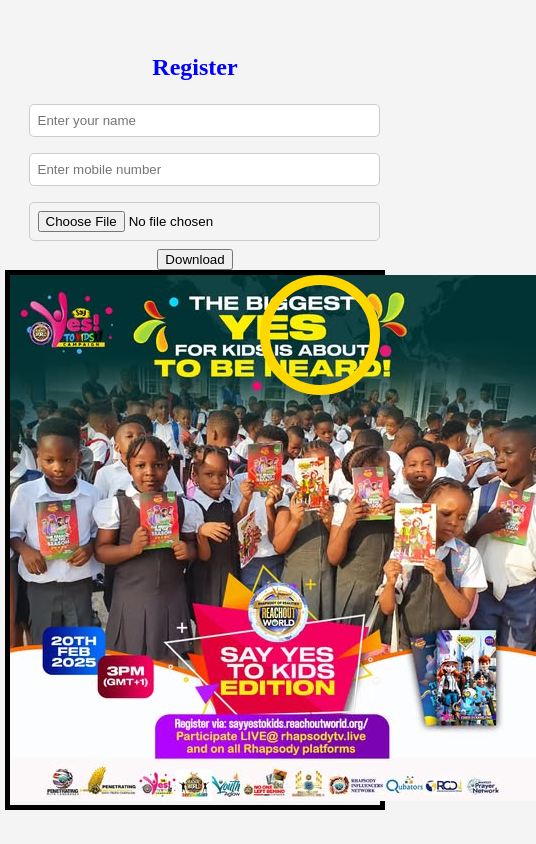
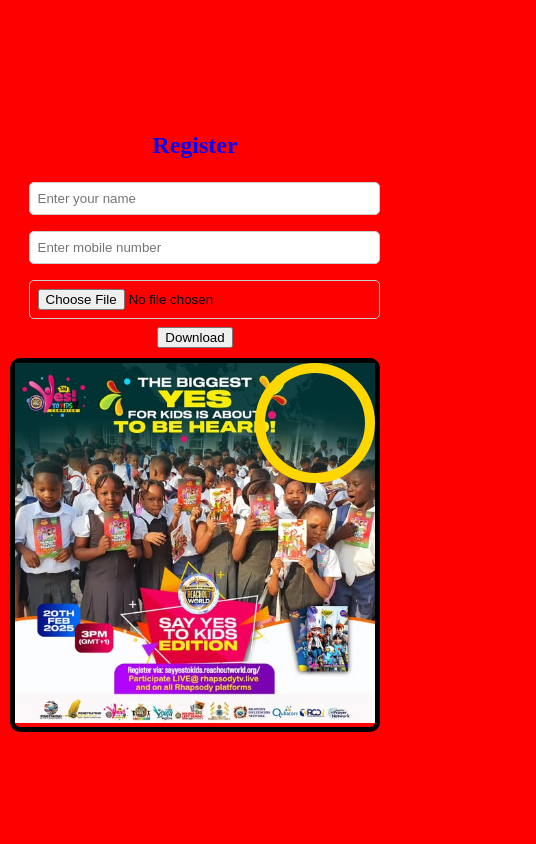
Before and after one commit to Efobikings/kiddies, a plain HTML site: page index.html in a window 390 px wide. Shown: the whole page, 536 px wide, since content can reach past the window. Drawn offline with nearby package versions, Linux system fonts and the light colour scheme.

Commit message:
index modified

```diff
--- a/index.html
+++ b/index.html
@@ -11,7 +11,8 @@
             flex-direction: column;
             justify-content: center;
             align-items: center;
-            background-color: #f4f4f4;
+            /* background-color: #f4f4f4; */
+            background-color: red;
             font-family: Arial, sans-serif;
             min-height: 100vh;
             margin: 0 10px; /* Ensuring left and right margin */
@@ -21,6 +22,7 @@
             text-align: center;
             width: 100%;
             max-width: 400px;
+            margin-bottom: 10px;
         }
 
         h2 {
@@ -62,12 +64,23 @@
             position: relative;
             max-width: 100%;
             text-align: center;
+            border-radius: 10px;
+
         }
 
         @media (max-width: 768px) {
             .form-container {
                 max-width: 90%;
+                margin-bottom: 10px;
             }
+            body{
+                margin: 0 10px;
+            }
+            img {
+            width: 100%;
+            height: 100%;
+            object-fit: cover;
+        }
         }
     </style>
     <script src="https://cdnjs.cloudflare.com/ajax/libs/html2canvas/1.4.1/html2canvas.min.js"></script>
```
